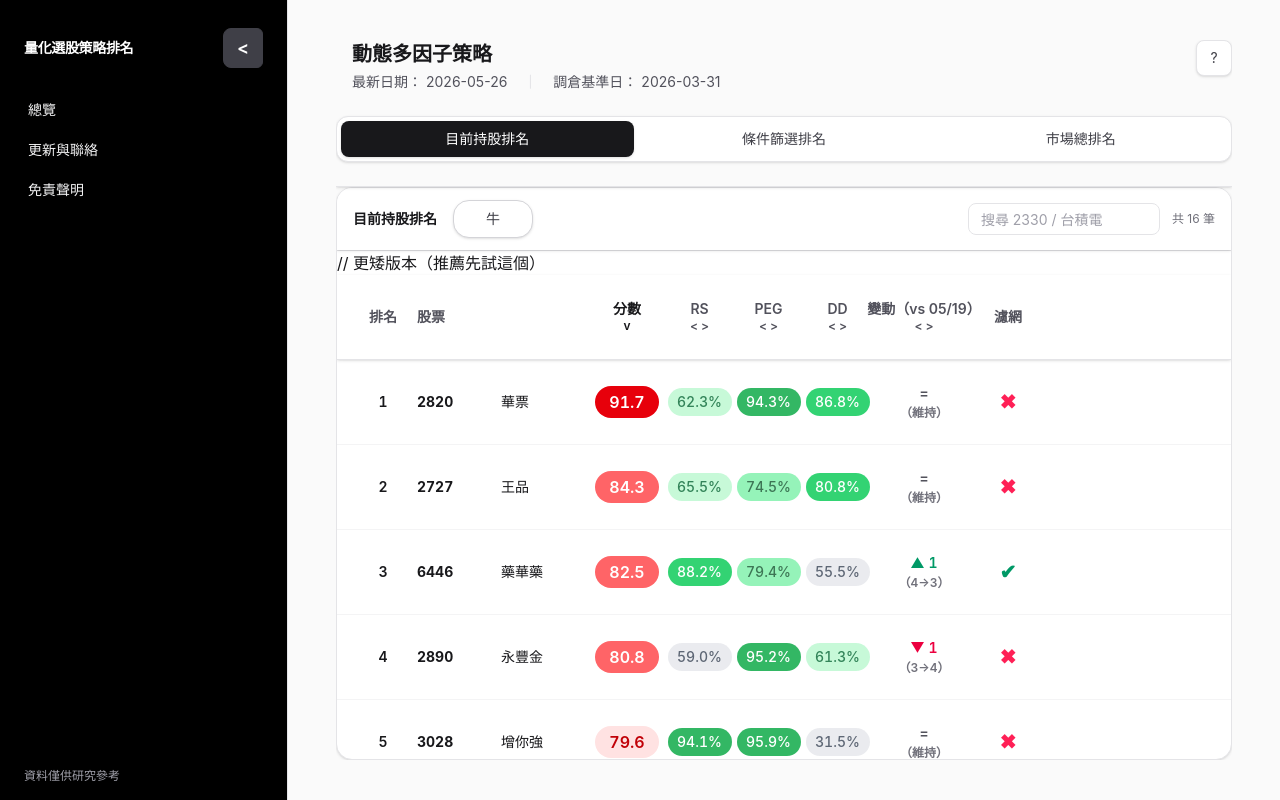
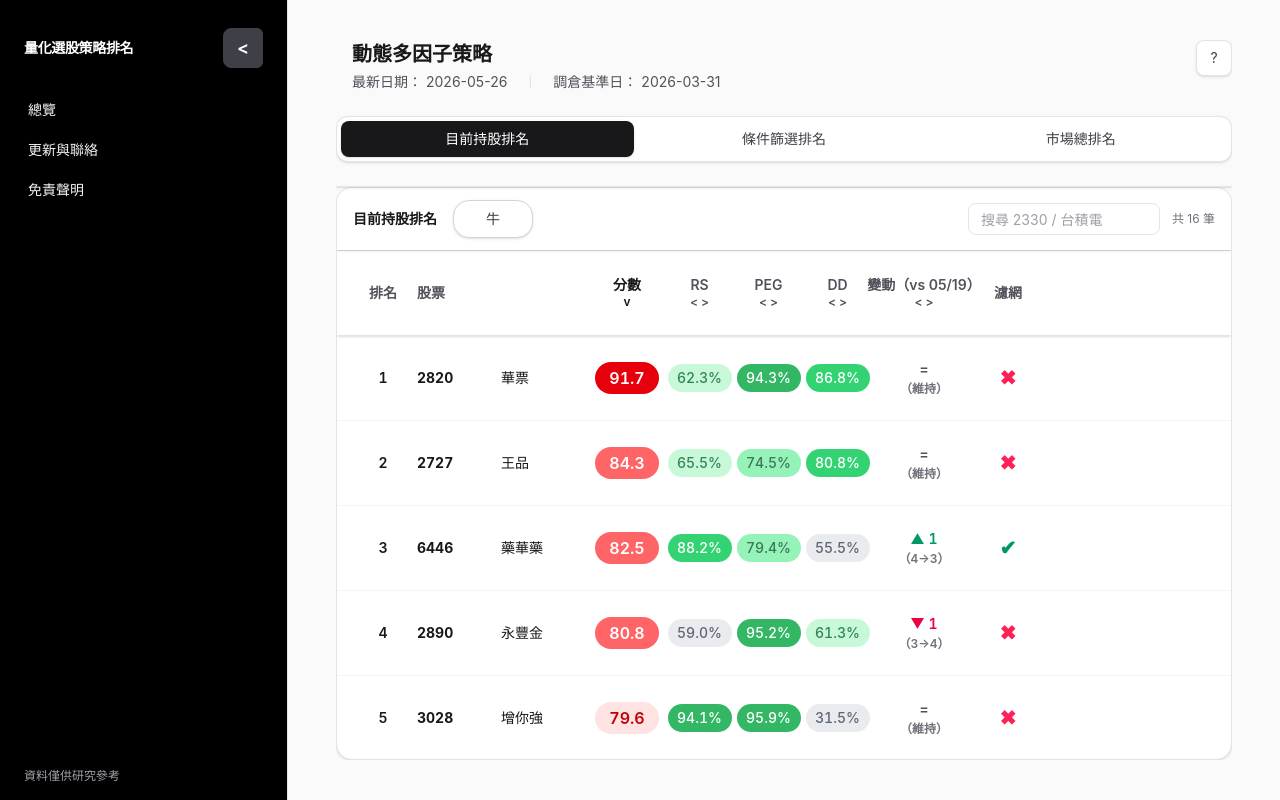
Before and after one commit to amu-0713/my-stock-rank, a React (Vite) app: page /strategy/1 in a window 1280 px wide. Built offline with nearby package versions, Linux system fonts and the light colour scheme.

Commit message:
Update RankList.jsx

```diff
--- a/src/components/RankList.jsx
+++ b/src/components/RankList.jsx
@@ -472,8 +472,7 @@ export default function RankList({
             </div>
           ) : (
             <>
-               // 更矮版本（推薦先試這個）
-              <div className={`sticky top-0 z-10 grid ${gridCols} items-center gap-1 border-b border-zinc-200 bg-white px-4 py-4 text-sm font-semibold text-zinc-600 shadow-sm landscape:max-md:px-3 landscape:max-md:py-1 landscape:max-md:max-h-[40px]`}>
+              <div className={`sticky top-0 z-10 grid ${gridCols} items-center gap-1 border-b border-zinc-200 bg-white px-4 py-4 text-sm font-semibold text-zinc-600 shadow-sm landscape:max-md:px-3 landscape:max-md:py-1 landscape:max-md:max-h-[40px] landscape:max-md:min-h-[40px]`}>
                 <div className="flex min-h-[52px] items-center justify-center text-center landscape:max-md:min-h-[40px]">{TEXT.rank}</div>
 
                 <div className={`${STOCK_CELL_LAYOUT_CLASS} min-h-[52px] text-left landscape:max-md:min-h-[40px]`}>
```
